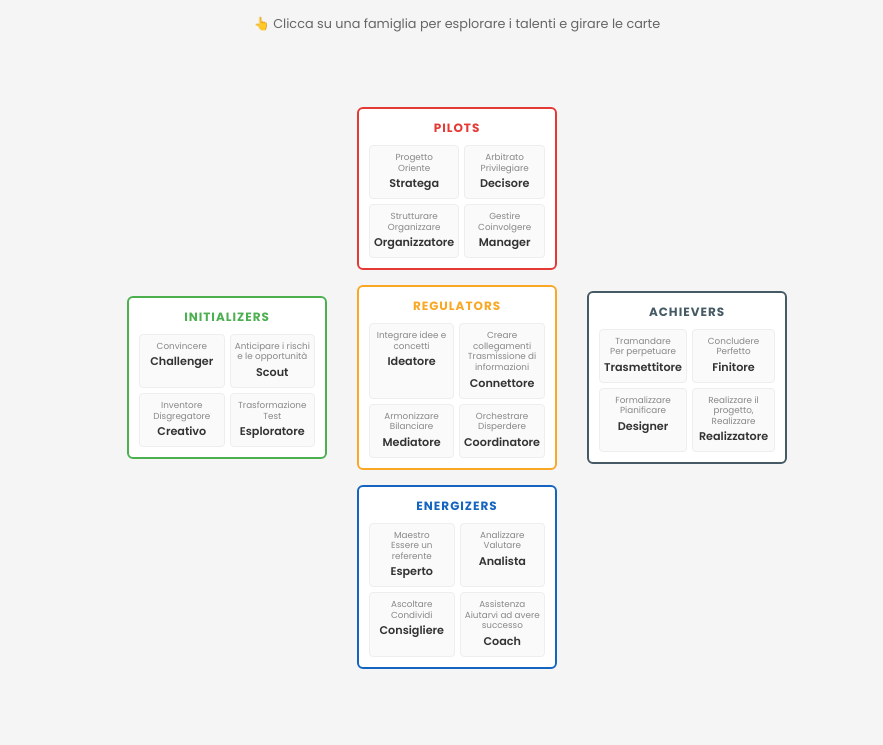
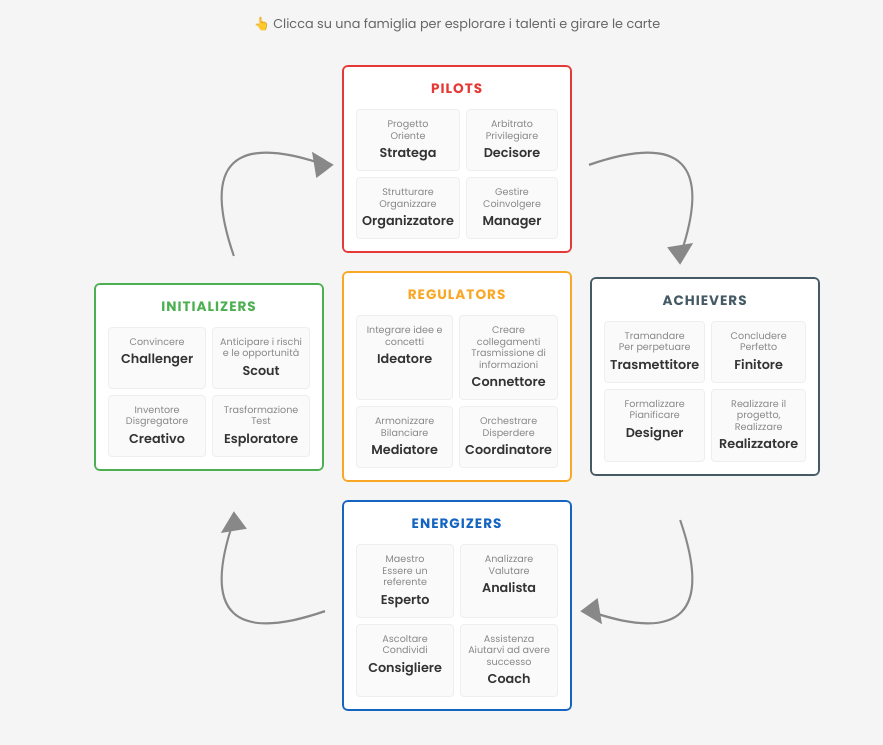
Before and after one commit to FabioDeLuca1977/map-match-talents, a plain HTML site: page index.html in a window 1280 px wide. Shown: the part 55-800 px from the top of the page, without its empty margins (183-1066 px from the left). Drawn offline with nearby package versions, Linux system fonts and the light colour scheme.

Commit message:
Update index.html

```diff
--- a/index.html
+++ b/index.html
@@ -79,9 +79,9 @@
 
         .map-container {
             display: grid;
-            grid-template-columns: 200px 230px 200px;
+            grid-template-columns: 230px 230px 230px;
             grid-template-rows: auto auto auto;
-            gap: 15px;
+            gap: 18px;
             width: fit-content;
             margin: 0 auto;
             position: relative;
@@ -93,16 +93,22 @@
             display: none;
         }
 
-        /* Curved Arrows SVG - hidden to save space */
+        /* Curved Arrows SVG */
         .arrows-svg {
-            display: none;
+            position: absolute;
+            top: 0;
+            left: 0;
+            width: 100%;
+            height: 100%;
+            pointer-events: none;
+            z-index: 0;
         }
 
         /* Family Boxes */
         .family-box {
             background: white;
             border-radius: 6px;
-            padding: 10px;
+            padding: 12px;
             cursor: pointer;
             transition: all 0.3s ease;
             position: relative;
@@ -116,44 +122,44 @@
         }
 
         .family-box h2 {
-            font-size: 0.75rem;
+            font-size: 0.85rem;
             font-weight: 700;
-            margin-bottom: 8px;
+            margin-bottom: 10px;
             text-align: center;
             letter-spacing: 1px;
         }
 
-        /* Grid positions */
+        /* Grid positions - tutti i box 230px */
         .pilots-area {
             grid-column: 2;
             grid-row: 1;
-            width: 200px;
+            width: 230px;
         }
 
         .initializers-area {
             grid-column: 1;
             grid-row: 2;
             align-self: center;
-            width: 200px;
+            width: 230px;
         }
 
         .regulators-area {
             grid-column: 2;
             grid-row: 2;
-            width: 200px;
+            width: 230px;
         }
 
         .achievers-area {
             grid-column: 3;
             grid-row: 2;
             align-self: center;
-            width: 200px;
+            width: 230px;
         }
 
         .energizers-area {
             grid-column: 2;
             grid-row: 3;
-            width: 200px;
+            width: 230px;
         }
 
         /* Empty grid cells for proper spacing */
@@ -208,13 +214,13 @@
         .talents-grid {
             display: grid;
             grid-template-columns: 1fr 1fr;
-            gap: 5px;
+            gap: 6px;
         }
 
         .talent-cell {
             background: #fafafa;
             border-radius: 4px;
-            padding: 6px 4px;
+            padding: 8px 5px;
             text-align: center;
             border: 1px solid #eee;
             transition: all 0.2s ease;
@@ -225,15 +231,15 @@
         }
 
         .talent-cell .action {
-            font-size: 0.55rem;
+            font-size: 0.6rem;
             color: #888;
-            margin-bottom: 2px;
+            margin-bottom: 3px;
             line-height: 1.2;
         }
 
         .talent-cell .name {
             font-weight: 600;
-            font-size: 0.7rem;
+            font-size: 0.8rem;
             color: #333;
         }
 
@@ -530,25 +536,26 @@
             <div class="phase-label phase-creazione">Fase di creazione</div>
             <div class="phase-label phase-maturita">Fase di maturità</div>
 
-            <!-- SVG Arrows - Ciclo orario: Initializers → Pilots → Achievers → Energizers → Initializers -->
-            <svg class="arrows-svg" viewBox="0 0 1000 600" preserveAspectRatio="xMidYMid meet">
-                <!-- Initializers → Pilots (da sinistra verso alto) -->
-                <path d="M 200 200 Q 200 80 400 80" fill="none" stroke="#999" stroke-width="2" marker-end="url(#arrow)"/>
-                <!-- Pilots → Achievers (da alto verso destra) -->
-                <path d="M 600 80 Q 800 80 800 200" fill="none" stroke="#999" stroke-width="2" marker-end="url(#arrow)"/>
-                <!-- Achievers → Energizers (da destra verso basso) -->
-                <path d="M 800 400 Q 800 520 600 520" fill="none" stroke="#999" stroke-width="2" marker-end="url(#arrow)"/>
-                <!-- Energizers → Initializers (da basso verso sinistra) -->
-                <path d="M 400 520 Q 200 520 200 400" fill="none" stroke="#999" stroke-width="2" marker-end="url(#arrow)"/>
+            <div class="map-container">
+                <!-- SVG Arrows - 4 archi negli angoli esterni -->
+                <svg class="arrows-svg" viewBox="0 0 744 744" preserveAspectRatio="xMidYMid meet">
+                    <!-- Arco: Initializers → Pilots (angolo esterno alto-sinistra) -->
+                    <path d="M 115 220 Q 60 60 220 115" fill="none" stroke="#888" stroke-width="2.5"/>
+                    <polygon points="205,100 230,115 210,130" fill="#888"/>
 
-                <defs>
-                    <marker id="arrow" markerWidth="10" markerHeight="10" refX="9" refY="3" orient="auto" markerUnits="strokeWidth">
-                        <path d="M0,0 L0,6 L9,3 z" fill="#999" />
-                    </marker>
-                </defs>
-            </svg>
+                    <!-- Arco: Pilots → Achievers (angolo esterno alto-destra) -->
+                    <path d="M 524 115 Q 684 60 629 220" fill="none" stroke="#888" stroke-width="2.5"/>
+                    <polygon points="644,205 629,230 614,210" fill="#888"/>
 
-            <div class="map-container">
+                    <!-- Arco: Achievers → Energizers (angolo esterno basso-destra) -->
+                    <path d="M 629 524 Q 684 684 524 629" fill="none" stroke="#888" stroke-width="2.5"/>
+                    <polygon points="539,644 514,629 534,614" fill="#888"/>
+
+                    <!-- Arco: Energizers → Initializers (angolo esterno basso-sinistra) -->
+                    <path d="M 220 629 Q 60 684 115 524" fill="none" stroke="#888" stroke-width="2.5"/>
+                    <polygon points="100,539 115,514 130,534" fill="#888"/>
+                </svg>
+
                 <!-- PILOTS - Top Center -->
                 <div class="family-box pilots pilots-area" onclick="openFamily('pilots')">
                     <h2>PILOTS</h2>
```
